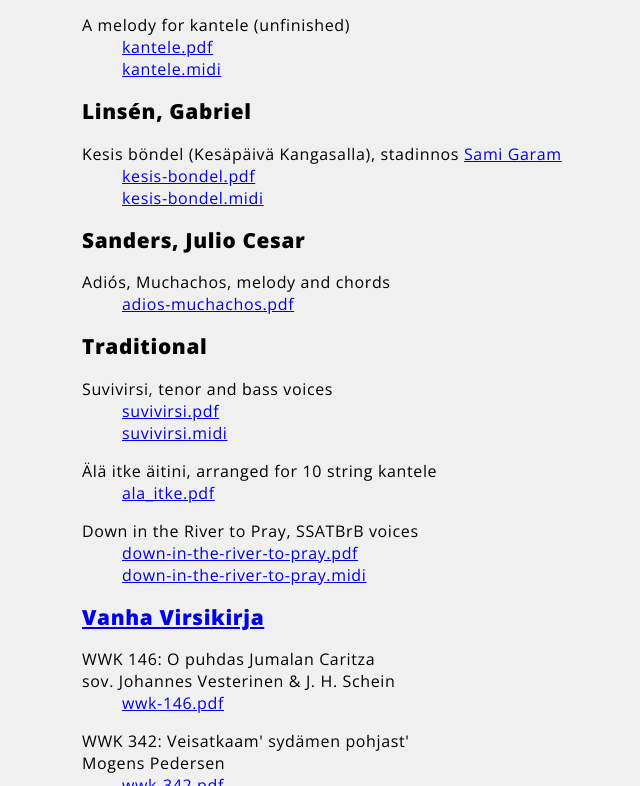
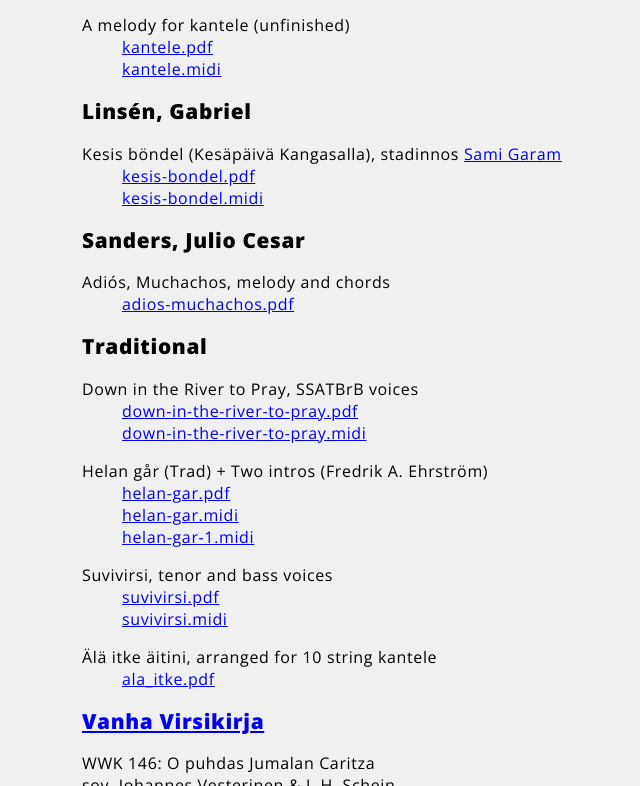
Before and after one commit to ykarikos/sheet-music, a plain HTML site: page index.html in a window 1280 px wide. Shown: the part 766-1552 px from the top of the page, without its empty margins (258-898 px from the left). Drawn offline with nearby package versions, Linux system fonts and the light colour scheme.

Commit message:
Publish Helan går

```diff
--- a/index.html
+++ b/index.html
@@ -65,7 +65,7 @@ hr {
 
 <p>The Lilypond source codes are in <a href="https://github.com/ykarikos/sheet-music">GitHub</a>.</p>
 
-<p>&copy; <a href="https://twitter.com/ykarikos">Yrjö Kari-Koskinen</a> 2002-2016</p>
+<p>&copy; <a href="https://twitter.com/ykarikos">Yrjö Kari-Koskinen</a> 2002-2022</p>
 </section>
 
 <hr>
@@ -144,6 +144,34 @@ hr {
 </dl>
 
 <h2>Traditional</h2>
+
+<dl>
+<dt>
+	Down in the River to Pray, SSATBrB voices
+</dt>
+<dd>
+	<a href="Trad/down-in-the-river-to-pray/down-in-the-river-to-pray.pdf">down-in-the-river-to-pray.pdf</a>
+</dd>
+<dd>
+	<a href="Trad/down-in-the-river-to-pray/down-in-the-river-to-pray.midi">down-in-the-river-to-pray.midi</a>
+</dd>
+</dl>
+
+<dl>
+<dt>
+	Helan går (Trad) + Two intros (Fredrik A. Ehrström)
+</dt>
+<dd>
+	<a href="Trad/Helan-gar/helan-gar.pdf">helan-gar.pdf</a>
+</dd>
+<dd>
+	<a href="Trad/Helan-gar/helan-gar.midi">helan-gar.midi</a>
+</dd>
+<dd>
+	<a href="Trad/Helan-gar/helan-gar-1.midi">helan-gar-1.midi</a>
+</dd>
+</dl>
+
 <dl>
 <dt>
 	Suvivirsi, tenor and bass voices
@@ -165,17 +193,7 @@ hr {
 </dd>
 </dl>
 
-<dl>
-<dt>
-	Down in the River to Pray, SSATBrB voices
-</dt>
-<dd>
-	<a href="Trad/down-in-the-river-to-pray/down-in-the-river-to-pray.pdf">down-in-the-river-to-pray.pdf</a>
-</dd>
-<dd>
-	<a href="Trad/down-in-the-river-to-pray/down-in-the-river-to-pray.midi">down-in-the-river-to-pray.midi</a>
-</dd>
-</dl>
+
 
 <h2><a href="http://www2.siba.fi/cgi-bin/shubin/vv.cgi?jarj=1">Vanha Virsikirja</a></h2>
 <dl>
```
Also changed, not shown: 3 other files.
